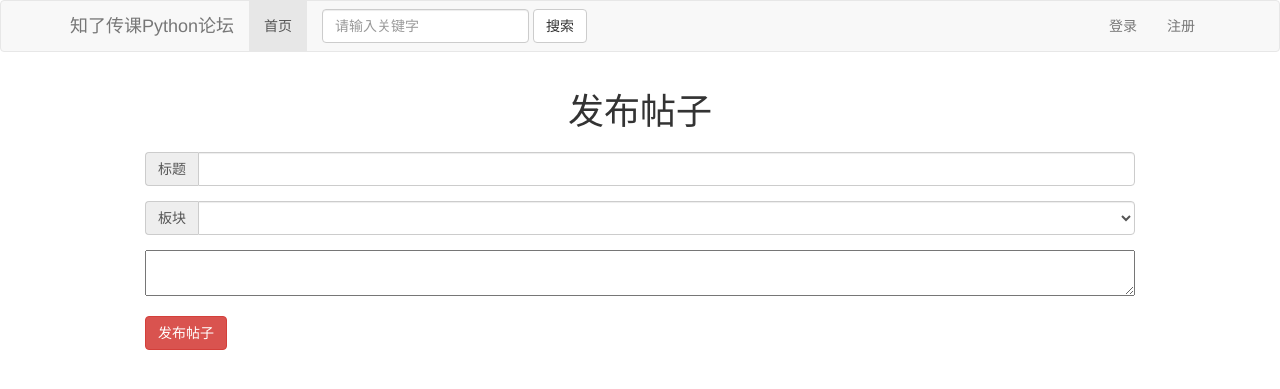
After one commit to JV-X/pythonbbs, a Flask app: page /post/public in a window 1280 px wide. The commit adds this page. Shown: the top 389 px of the page. Run offline with Flask 3, Linux system fonts and the light colour scheme; data that the repository does not hold is empty; some libraries are stand-ins or nearby versions.

Commit message:
发布帖子页面渲染完成

```diff
--- a/apps/front/views.py
+++ b/apps/front/views.py
@@ -28,8 +28,7 @@ def front_before_request():
 @bp.get('/')
 def index():
     boards = BoardModel.query.order_by(BoardModel.priority.desc()).all()
-
-    return render_template('front/index.html',boards=boards)
+    return render_template('front/index.html', boards=boards)
 
 
 @bp.route('logout')
@@ -155,3 +154,10 @@ def edit_profile():
         return restful.ok(message='修改个人信息成功')
     else:
         return restful.params_error(message=form.messages[0])
+
+
+@bp.route('/post/public', methods=['POST', 'GET'])
+def public_post():
+    if request.method == 'GET':
+        boards = BoardModel.query.order_by(BoardModel.priority.desc()).all()
+        return render_template('front/public_post.html', boards=boards)
--- a/templates/front/index.html
+++ b/templates/front/index.html
@@ -93,7 +93,7 @@
     </div>
     <div class="sm-container">
         <div style="padding-bottom:10px;">
-            <a href="public_post.html" class="btn btn-warning btn-block">发布帖子</a>
+            <a href="{{ url_for('front.public_post') }}" class="btn btn-warning btn-block">发布帖子</a>
         </div>
         <div class="list-group">
             <a href="/" class="list-group-item active">所有板块</a>
--- /dev/null
+++ b/templates/front/public_post.html
@@ -0,0 +1,35 @@
+{% extends 'front/base.html' %}
+{% block title %}
+    知了课堂-发布帖子
+{% endblock %}
+
+{% block head %}
+{% endblock %}
+
+{% block body %}
+    <h1 style="text-align: center; padding: 20px;">发布帖子</h1>
+    <form action="" method="post">
+        <div class="form-group">
+            <div class="input-group">
+                <span class="input-group-addon">标题</span>
+                <input type="text" class="form-control" name="title">
+            </div>
+        </div>
+        <div class="form-group">
+            <div class="input-group">
+                <span class="input-group-addon">板块</span>
+                <select name="board_id" class="form-control">
+                    {% for board in boards %}
+                        <option value="{{ board.id }}">{{ board.name }}</option>
+                    {% endfor %}
+                </select>
+            </div>
+        </div>
+        <div class="form-group">
+            <textarea style="width:100%"></textarea>
+        </div>
+        <div class="form-group">
+            <button class="btn btn-danger" id="submit-btn">发布帖子</button>
+        </div>
+    </form>
+{% endblock %}
```
